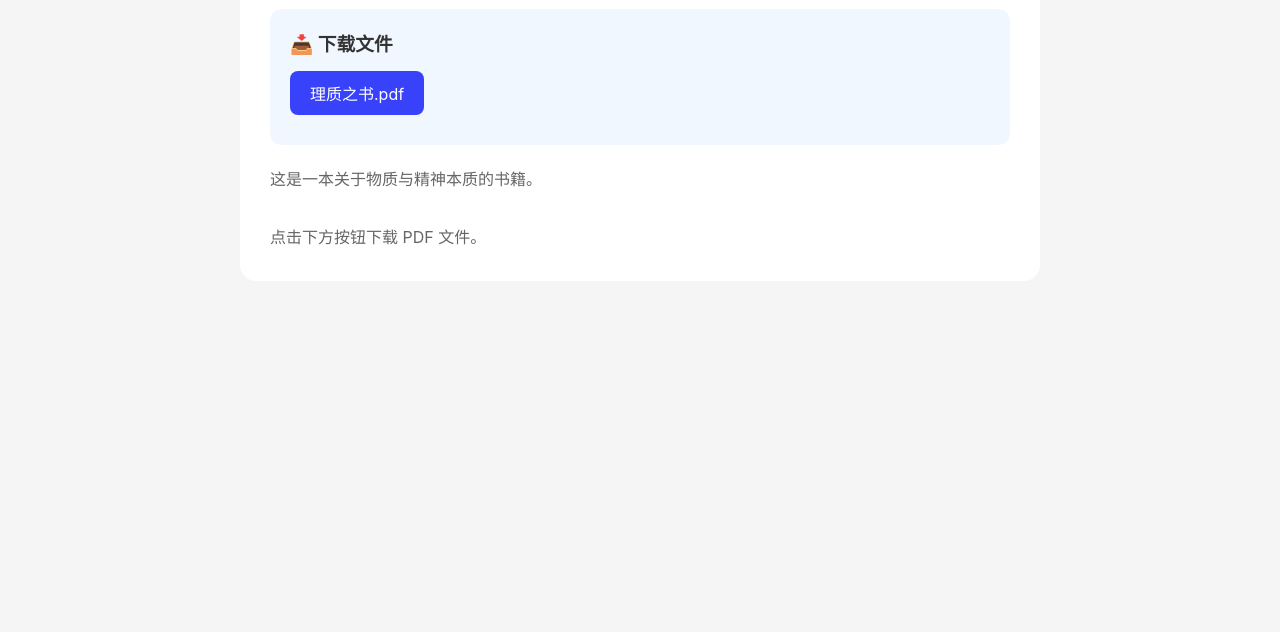
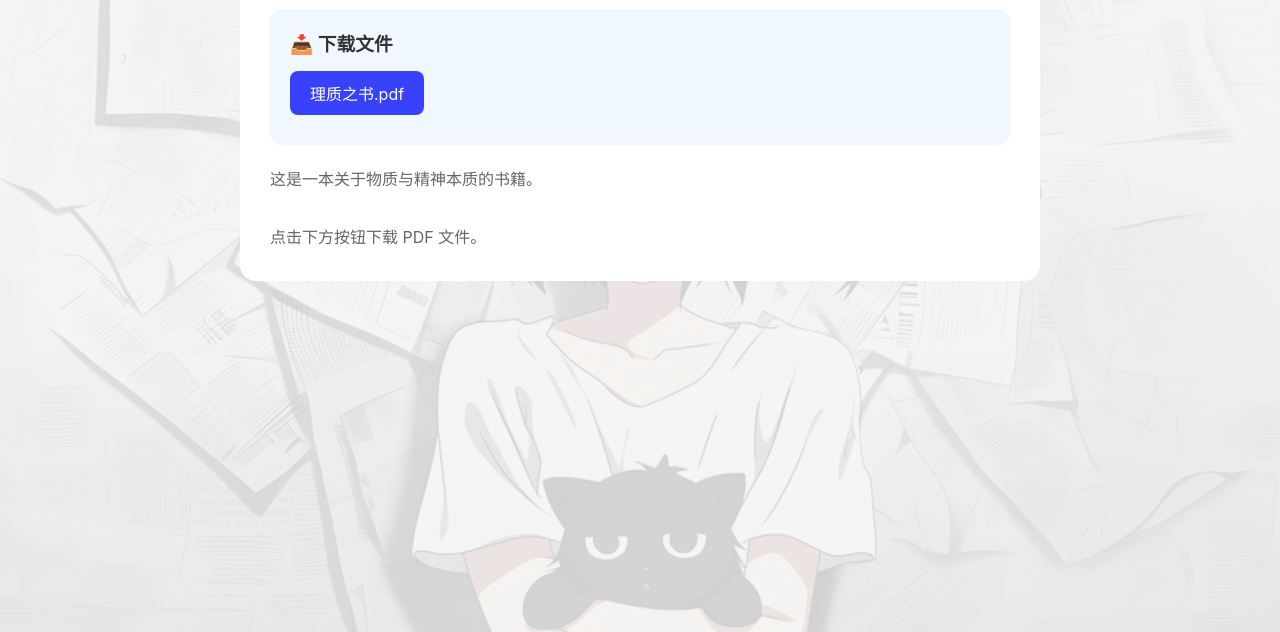
Before and after one commit to Leviarkman/leviarkman.github.io, a plain HTML site: page detail_1.html in a window 1280 px wide. Shown: the part 168-800 px from the top of the page. Drawn offline with Linux system fonts and the light colour scheme.

Commit message:
添加背景图

```diff
--- a/detail_1.html
+++ b/detail_1.html
@@ -5,7 +5,17 @@
     <title>理质之书</title>
     <style>
         * { margin: 0; padding: 0; box-sizing: border-box; }
-        body { font-family: -apple-system, BlinkMacSystemFont, "Segoe UI", sans-serif; background: #f5f5f5; padding: 40px 20px; }
+        body { font-family: -apple-system, BlinkMacSystemFont, "Segoe UI", sans-serif; background: #f5f5f5 url('../files/backgrounds/bg.jpg') no-repeat center center fixed; background-size: cover; padding: 40px 20px; position: relative; }
+        body::before {
+            content: '';
+            position: fixed;
+            top: 0;
+            left: 0;
+            width: 100%;
+            height: 100%;
+            background: rgba(245, 245, 245, 0.85);
+            z-index: -1;
+        }
         .container { max-width: 800px; margin: 0 auto; background: white; border-radius: 16px; padding: 30px; }
         .back-link { color: #666; text-decoration: none; font-size: 0.9rem; display: inline-flex; align-items: center; gap: 4px; }
         .back-link:hover { color: #333; text-decoration: underline; }
```
Also changed, not shown: detail_2.html (+11 -1 lines), detail_3.html (+11 -1 lines), detail_4.html (+11 -1 lines), detail_5.html (+11 -1 lines), detail_6.html (+11 -1 lines), detail_7.html (+11 -1 lines), index.html (+13 -1 lines), files/backgrounds/bg.jpg (added), 2 other files.
